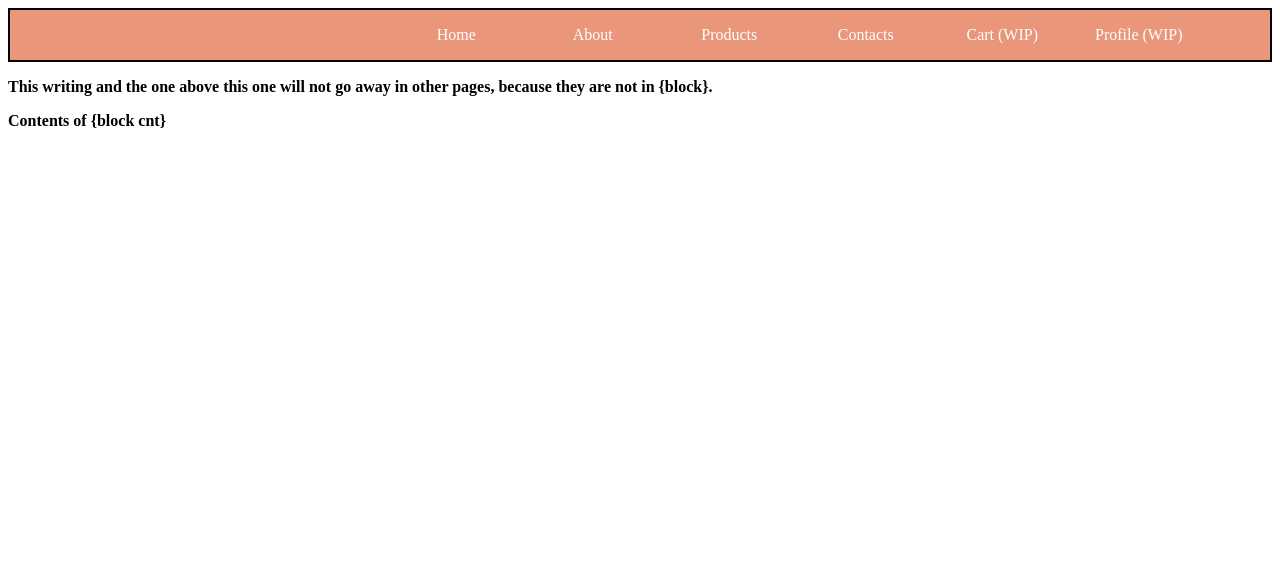
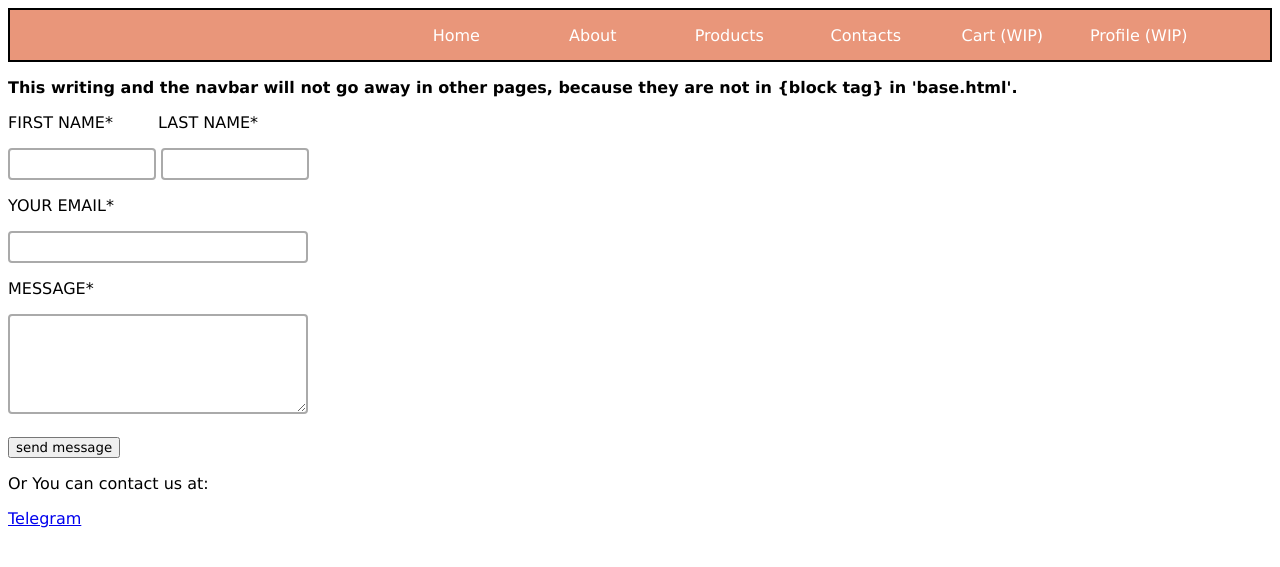
Before and after one commit to SXHRYU/RentUments_website, a Django app: page /contacts/ in a window 1280 px wide. Shown: the top 567 px of the page. Run offline with Django 4.2, Linux system fonts and the light colour scheme.

Commit message:
contacts as a div

```diff
--- /dev/null
+++ b/static/css/contacts.css
@@ -0,0 +1,63 @@
+* {
+    font-family: Verdana, Geneva, Tahoma, sans-serif;
+}
+
+form {
+    margin-right: 50%;
+}
+
+div#person_text ul {
+    padding-left: 0px;
+    display: flex;
+    align-items: center;
+}
+
+div#person_text ul li {
+    list-style-type: none;
+    width: 150px;
+    text-align: left;
+}
+
+.name {
+    border: 2px solid #aaa;
+    width: 148px;
+    border-radius: 4px;
+    outline: none;
+    padding: 5px;
+    box-sizing:border-box;
+    font-size: 15px;
+}
+.name:focus{
+    border-color: #1e90fa;
+    box-shadow:0 0 4px 0 #1e90fa;
+}
+
+#email {
+    border: 2px solid #aaa;
+    width: 300px;
+    border-radius: 4px;
+    outline: none;
+    padding: 5px;
+    box-sizing:border-box;
+    font-size: 15px;
+}
+#email:focus{
+    border-color: #1e90fa;
+    box-shadow:0 0 4px 0 #1e90fa;
+}
+
+#message {
+    border: 2px solid #aaa;
+    width: 300px;
+    height: 100px;
+    border-radius: 4px;
+    outline: none;
+    padding: 5px;
+    box-sizing:border-box;
+    font-size: 15px;
+}
+
+#message:focus{
+    border-color: #1e90fa;
+    box-shadow:0 0 4px 0 #1e90fa;
+}
--- a/templates/base.html
+++ b/templates/base.html
@@ -7,16 +7,17 @@
     <meta name="viewport" content="width=device-width,
         initial-scale=1.0">
     <title>RentUments</title>
-    <link rel="stylesheet" href={% static '/css/style.css' %} >
+    <link rel="stylesheet" href={% static '/css/base.css' %} >
+    <link rel="stylesheet" href={% static '/css/contacts.css' %} >
 </head>
 
 <body>
     {% include 'navbar.html' %}
     <p>
         <b>
-        This writing and the one above this one will
+        This writing and the navbar will
         not go away in other pages, because they are not
-        in {block}.
+        in {block tag} in 'base.html'.
         </b>
     </p>
     {% block cnt %}
--- a/templates/contacts.html
+++ b/templates/contacts.html
@@ -1,5 +1,32 @@
 {% extends 'base.html' %}
+{% block cnt %}
+<form>
+    <div id="person_text">
+        <ul>
+            <li>FIRST NAME*</li>
+            <li>LAST NAME*</li>
+        </ul>
+    </div>
 
-{% block another_one %}
+    <div id="person_input">
+        <input type="text" class="name">
+        <input type="text" class="name">
+    </div>
 
-{% endblock another_one %}
+    <p>YOUR EMAIL*</p>
+    <input type="email" id="email">
+
+    <p>MESSAGE*</p>
+    <textarea type="textarea" id="message"></textarea>
+
+    <br> <br>
+    <button>send message</button>
+</form>
+
+
+<p>Or You can contact us at:</p>
+{% comment %} <a href="mailto:slavadjango@gmail.com">email</a> </br> {% endcomment %}
+<a href="t.me/SXRu1">Telegram</a>
+{% endblock cnt %}
+
+{% block another_one %}{% endblock another_one %}
```
Also changed, not shown: templates/contacts.css (added, +63 -0 lines), static/css/base.css (renamed from static/css/style.css).
